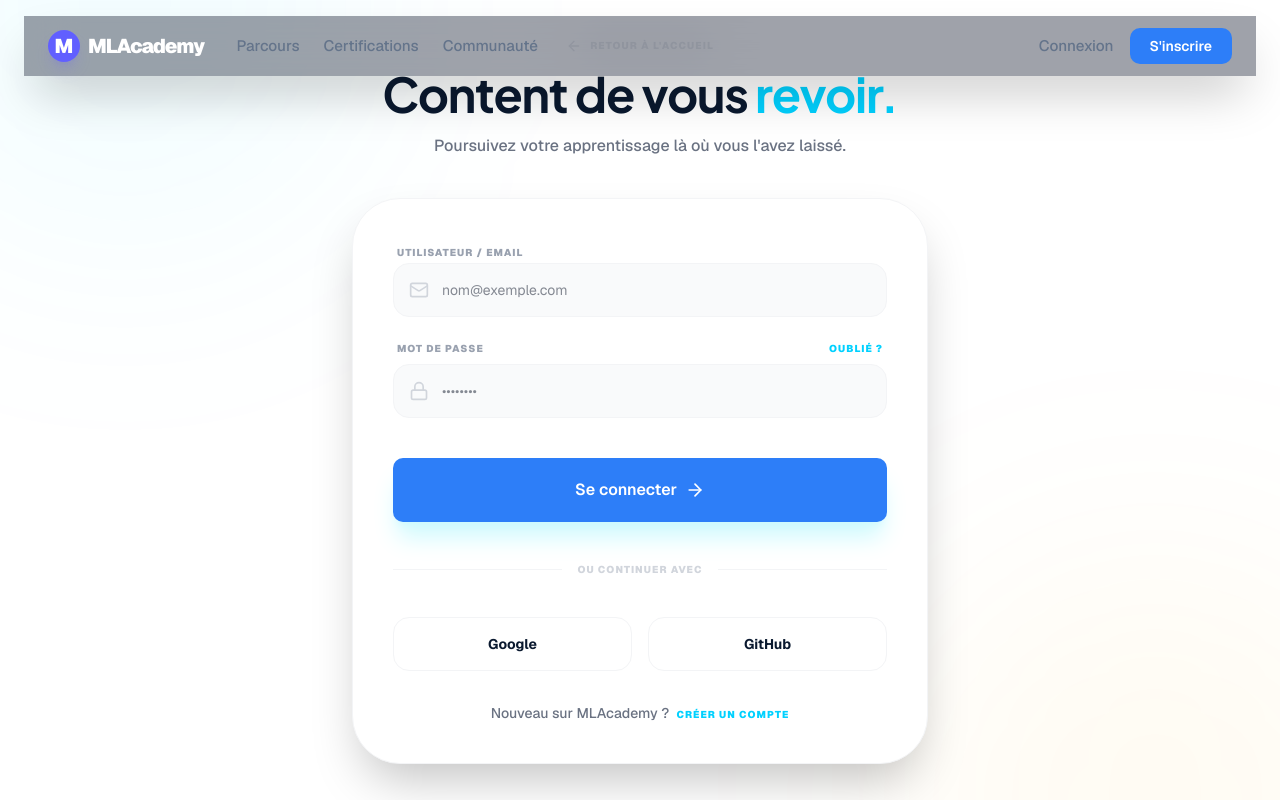
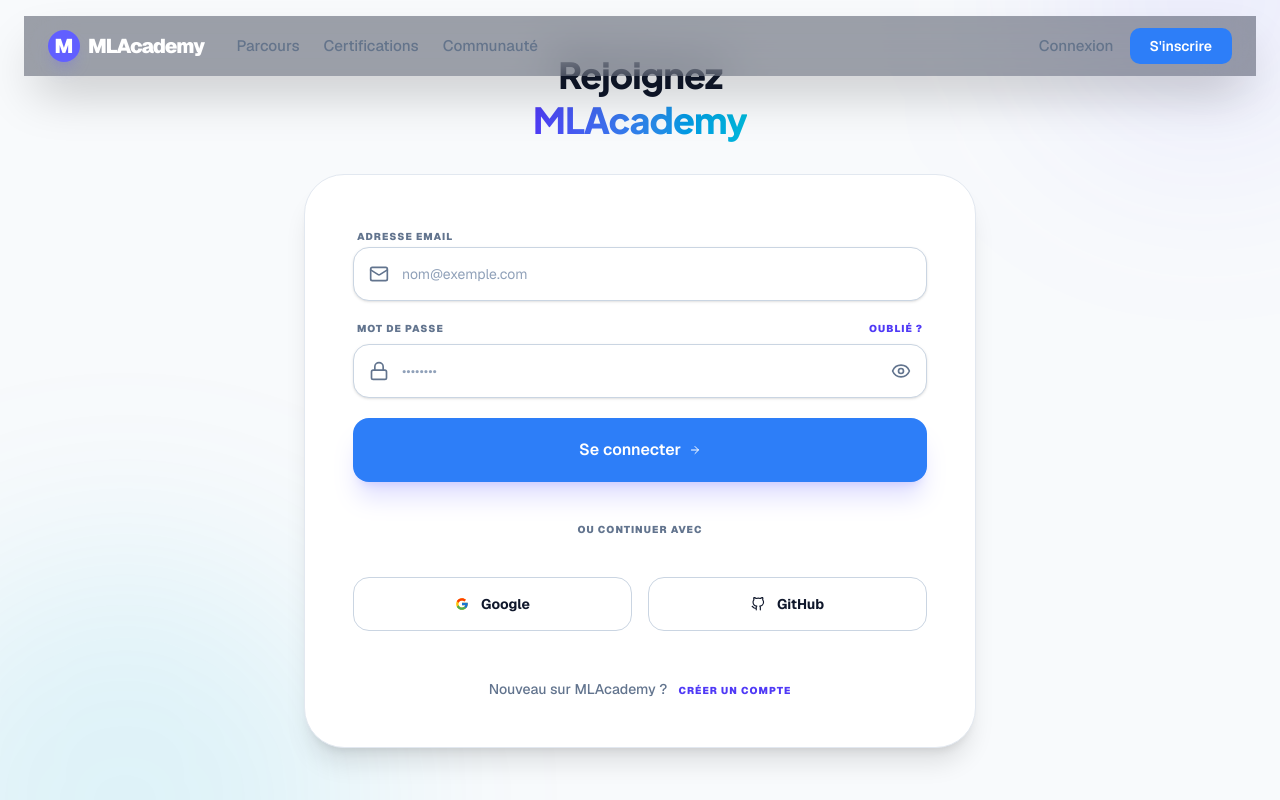
Before and after one commit to dona-eric/MLAcademy, a Next.js app in the folder AcademyFrontend/: page /login in a window 1280 px wide. Shown: the top 800 px of the page. Built offline with nearby package versions, Linux system fonts and the light colour scheme; no server answers.

Commit message:
feat(ui): update login page

```diff
--- a/AcademyFrontend/src/app/login/page.tsx
+++ b/AcademyFrontend/src/app/login/page.tsx
@@ -4,27 +4,23 @@ import { useState, type ChangeEvent, type FormEvent, useEffect } from "react";
 import Link from "next/link";
 import { useRouter } from "next/navigation";
 import { useAuth } from "@/contexts/AuthContext";
-import {
-  Mail,
-  Lock,
-  ArrowRight,
-  ShieldCheck,
-  Zap,
-  ArrowLeft
-} from "lucide-react";
+import { Mail, Lock, ArrowRight, Zap, Loader2, Eye, EyeOff } from "lucide-react";
+import { FiGithub } from "react-icons/fi";
+import { FcGoogle } from "react-icons/fc";
 
-const API_BASE_URL = process.env.NEXT_PUBLIC_API_URL || "http://localhost:8000";
+const API_BASE_URL = process.env.NEXT_PUBLIC_API_URL;
 
 export default function LoginPage() {
   const router = useRouter();
   const { login, user: profile, loading: authLoading } = useAuth();
 
-  const [formData, setFormData] = useState({ username: "", password: "" });
+  const [formData, setFormData] = useState({ email: "", password: "" });
   const [error, setError] = useState("");
   const [loading, setLoading] = useState(false);
+  const [showPassword, setShowPassword] = useState(false);
 
-  const googleLoginUrl = `${API_BASE_URL}/api/auth/google/login/?process=login`;
-  const githubLoginUrl = `${API_BASE_URL}/api/auth/github/login/?process=login`;
+  const googleLoginUrl = "${API_BASE_URL}/api/auth/google/login/?process=login";
+  const githubLoginUrl = "${API_BASE_URL}/api/auth/github/login/?process=login";
 
   useEffect(() => {
     if (!authLoading && profile) {
@@ -42,46 +38,43 @@ export default function LoginPage() {
     setError("");
     setLoading(true);
     try {
-      await login(formData.username, formData.password);
-      router.push("/dashboard");
+      await login(formData.email, formData.password);
+      // Le routage est maintenant géré par AuthContext
     } catch (err: any) {
-      setError(err.message || "Identifiants invalides.");
+      setError(err.message);
     } finally {
       setLoading(false);
     }
   };
 
   return (
-    <div className="min-h-screen bg-white flex items-center justify-center p-6 animate-in fade-in duration-1000 relative overflow-hidden">
+    <div className="min-h-screen bg-slate-50 flex items-center justify-center p-4 animate-in fade-in duration-1000 relative overflow-hidden">
       {/* Background Orbs */}
-      <div className="absolute top-0 left-0 w-[500px] h-[500px] bg-[#00D1FF]/5 blur-[120px] rounded-full -translate-y-1/2 -translate-x-1/4"></div>
-      <div className="absolute bottom-0 right-0 w-[500px] h-[500px] bg-[#FFB800]/5 blur-[120px] rounded-full translate-y-1/2 translate-x-1/4"></div>
+      <div className="absolute top-0 right-0 w-[300px] h-[300px] bg-indigo-500/10 blur-[100px] rounded-full -translate-y-1/2 translate-x-1/4"></div>
+      <div className="absolute bottom-0 left-0 w-[500px] h-[500px] bg-cyan-500/10 blur-[100px] rounded-full translate-y-1/2 -translate-x-1/4"></div>
 
-      <div className="w-full max-w-xl relative z-10">
-        <div className="mb-10 text-center space-y-4">
-          <Link href="/" className="inline-flex items-center gap-2 text-gray-400 hover:text-[#0A192F] transition-colors mb-4 group">
-            <ArrowLeft className="w-4 h-4 group-hover:-translate-x-1 transition-transform" />
-            <span className="text-[10px] font-black uppercase tracking-widest">Retour à l'accueil</span>
-          </Link>
-          <h1 className="text-5xl font-bold text-[#0A192F] font-georgia tracking-tight">Content de vous <span className="text-[#00D1FF]">revoir.</span></h1>
-          <p className="text-gray-500 font-medium">Poursuivez votre apprentissage là où vous l'avez laissé.</p>
+      <div className="w-full max-w-2xl relative z-8 my-8">
+        <div className="mb-8 text-center space-y-2">
+          <h1 className="text-3xl md:text-4xl font-black text-slate-900 tracking-tight leading-tight">
+            Rejoignez<br /> <span className="text-transparent bg-clip-text bg-gradient-to-r from-indigo-600 to-cyan-500">MLAcademy</span>
+          </h1>
         </div>
 
-        <div className="bg-white rounded-[48px] border border-gray-100 shadow-2xl p-10 space-y-8">
+        <div className="bg-white border border-slate-200 rounded-[40px] p-8 md:p-12 space-y-8 shadow-xl">
           {error && (
-            <div className="p-4 bg-red-50 border border-red-100 text-red-600 rounded-2xl text-xs font-bold flex items-center gap-3">
-              <Zap className="w-4 h-4" /> {error}
+            <div className="p-4 bg-rose-500/10 border border-rose-500/20 text-rose-400 rounded-2xl text-xs font-bold flex items-center gap-3">
+              <Zap className="w-4 h-4 flex-shrink-0" /> {error}
             </div>
           )}
 
-          <form onSubmit={handleSubmit} className="space-y-6">
+          <form onSubmit={handleSubmit} className="space-y-5">
             <div className="space-y-2">
-              <label className="text-[10px] font-black text-gray-400 uppercase tracking-widest ml-1">Utilisateur / Email</label>
+              <label className="text-[10px] font-black text-slate-500 uppercase tracking-widest ml-1">Adresse Email</label>
               <div className="relative group">
-                <Mail className="absolute left-4 top-1/2 -translate-y-1/2 w-5 h-5 text-gray-300 group-focus-within:text-[#00D1FF] transition-colors" />
+                <Mail className="absolute left-4 top-1/2 -translate-y-1/2 w-5 h-5 text-slate-500 group-focus-within:text-indigo-600 transition-colors" />
                 <input
-                  id="username" type="text" required value={formData.username} onChange={handleChange}
-                  className="w-full bg-gray-50 border border-gray-100 rounded-2xl py-4 pl-12 pr-4 text-sm focus:outline-none focus:border-[#00D1FF] focus:bg-white transition-all"
+                  id="email" type="email" required value={formData.email} onChange={handleChange}
+                  className="w-full bg-white border border-slate-300 rounded-2xl py-4 pl-12 pr-4 text-sm text-slate-900 focus:outline-none focus:border-indigo-500/50 focus:bg-slate-50 transition-all placeholder:text-slate-400 shadow-sm"
                   placeholder="nom@exemple.com"
                 />
               </div>
@@ -89,47 +82,53 @@ export default function LoginPage() {
 
             <div className="space-y-2">
               <div className="flex justify-between items-center px-1">
-                <label className="text-[10px] font-black text-gray-400 uppercase tracking-widest">Mot de passe</label>
-                <Link href="/password-reset" className="text-[10px] font-black text-[#00D1FF] uppercase tracking-widest hover:underline">Oublié ?</Link>
+                <label className="text-[10px] font-black text-slate-500 uppercase tracking-widest">Mot de passe</label>
+                <Link href="/password-reset" className="text-[10px] font-black text-indigo-600 uppercase tracking-widest hover:text-indigo-500 transition-colors">Oublié ?</Link>
               </div>
               <div className="relative group">
-                <Lock className="absolute left-4 top-1/2 -translate-y-1/2 w-5 h-5 text-gray-300 group-focus-within:text-[#00D1FF] transition-colors" />
-                <input
-                  id="password" type="password" required value={formData.password} onChange={handleChange}
-                  className="w-full bg-gray-50 border border-gray-100 rounded-2xl py-4 pl-12 pr-4 text-sm focus:outline-none focus:border-[#00D1FF] focus:bg-white transition-all"
+                <Lock className="absolute left-4 top-1/2 -translate-y-1/2 w-5 h-5 text-slate-500 group-focus-within:text-indigo-600 transition-colors" />
+                <input id="password" type={showPassword ? "text" : "password"} required value={formData.password} onChange={handleChange}
+                  className="w-full bg-white border border-slate-300 rounded-2xl py-4 pl-12 pr-4 text-sm text-slate-900 focus:outline-none focus:border-indigo-500/50 focus:bg-slate-50 transition-all placeholder:text-slate-400 shadow-sm"
                   placeholder="••••••••"
                 />
+
+                <button type="button" onClick={() => setShowPassword(!showPassword)} className="absolute right-4 top-1/2 -translate-y-1/2 text-slate-500 hover:text-slate-900 transition-colors">
+                  {showPassword ? <EyeOff className="w-5 h-5" /> : <Eye className="w-5 h-5" />}
+                </button>
               </div>
             </div>
 
             <button
               type="submit" disabled={loading}
-              className="btn btn-primary w-full py-5 text-base shadow-xl shadow-cyan-100 mt-4"
+              className="btn-primary w-full py-5 text-base shadow-xl shadow-indigo-500/20 mt-4 rounded-2xl flex items-center justify-center gap-2 group"
             >
-              {loading ? "Connexion..." : (
-                <span className="flex items-center justify-center gap-2">
-                  Se connecter <ArrowRight className="w-5 h-5" />
-                </span>
+              {loading ? (
+                <><Loader2 className="w-3 h-3 animate-spin" /> Connexion...</>
+              ) : (
+                <>Se connecter <ArrowRight className="w-3 h-3 group-hover:translate-x-1 transition-transform" /></>
               )}
             </button>
           </form>
 
           <div className="relative py-2">
-            <div className="absolute inset-0 flex items-center"><div className="w-full border-t border-gray-100"></div></div>
-            <div className="relative flex justify-center text-[10px] font-black uppercase tracking-widest"><span className="bg-white px-4 text-gray-300">ou continuer avec</span></div>
+            <div className="relative flex justify-center text-[10px] font-black uppercase tracking-widest">
+              <span className="bg-white px-4 text-slate-500">ou continuer avec</span>
+            </div>
           </div>
 
           <div className="grid grid-cols-2 gap-4">
-            <a href={googleLoginUrl} className="flex items-center justify-center gap-3 py-4 border border-gray-100 rounded-2xl hover:bg-gray-50 transition-all font-bold text-sm text-[#0A192F]">
+            <a href={googleLoginUrl} className="flex items-center justify-center gap-3 py-4 border border-slate-300 rounded-2xl hover:bg-slate-50 transition-all font-bold text-sm text-slate-900">
+              <FcGoogle />
               Google
             </a>
-            <a href={githubLoginUrl} className="flex items-center justify-center gap-3 py-4 border border-gray-100 rounded-2xl hover:bg-gray-50 transition-all font-bold text-sm text-[#0A192F]">
+            <a href={githubLoginUrl} className="flex items-center justify-center gap-3 py-4 border border-slate-300 rounded-2xl hover:bg-slate-50 transition-all font-bold text-sm text-slate-900">
+              <FiGithub />
               GitHub
             </a>
           </div>
 
-          <p className="text-center text-sm font-medium text-gray-500">
-            Nouveau sur MLAcademy ? <Link href="/register" className="text-[#00D1FF] font-black uppercase tracking-widest text-[10px] hover:underline ml-1">Créer un compte</Link>
+          <p className="text-center text-sm font-medium text-slate-500 pt-4">
+            Nouveau sur MLAcademy ? <Link href="/register" className="text-indigo-600 font-black uppercase tracking-widest text-[10px] hover:text-indigo-500 transition-colors ml-2">Créer un compte</Link>
           </p>
         </div>
       </div>
```
